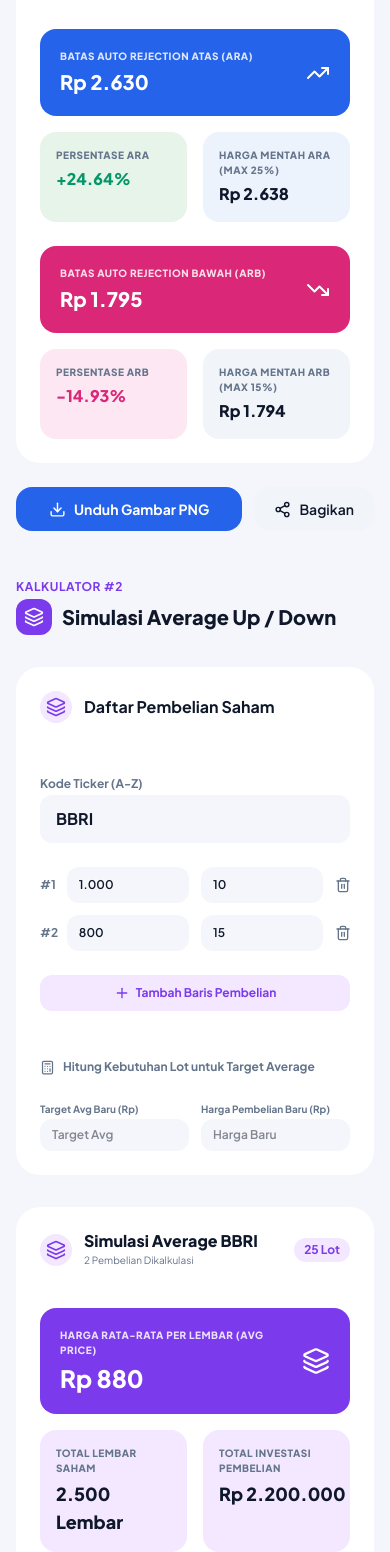
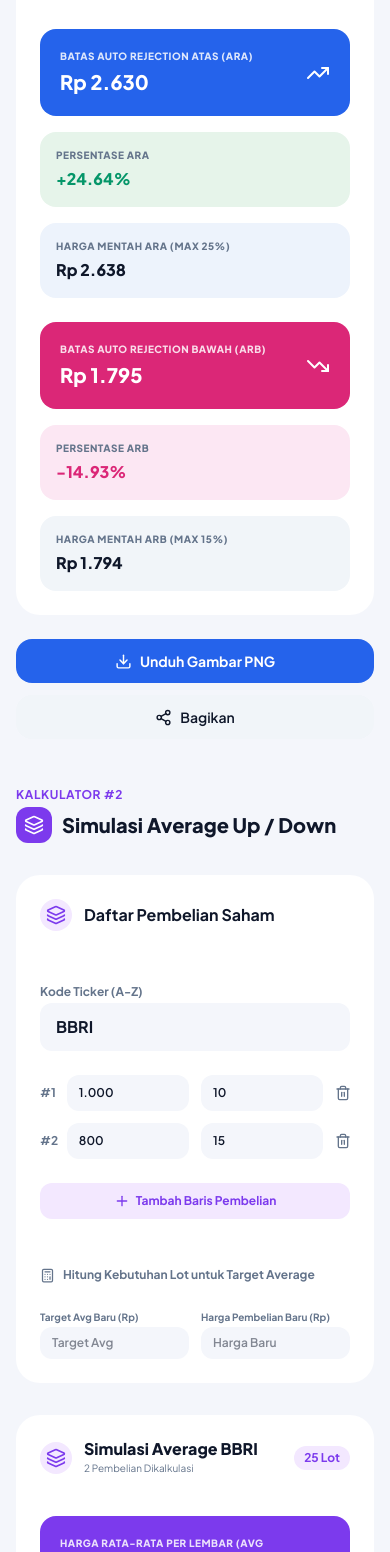
Before and after one commit to Farraskuy/credisuite-kalkulator-saham, a Next.js app: page / in a window 390 px wide. Shown: the part 1120-2672 px from the top of the page. Built offline with nearby package versions, Linux system fonts and the light colour scheme; no server answers; the database is empty.

Commit message:
FEAT :: Make card outputs and action buttons fully responsive on mobile

```diff
--- a/src/components/AraArbSection.tsx
+++ b/src/components/AraArbSection.tsx
@@ -154,7 +154,7 @@ export default function AraArbSection({ fractionRules, ticker: propTicker, onTic
             </div>
           </div>
 
-          <div className="grid grid-cols-2 gap-4 mt-4 mb-6">
+          <div className="flex flex-col gap-4 sm:grid sm:grid-cols-2 mt-4 mb-6">
             <div className="bg-sub-green text-acc-green rounded-2xl p-4 space-y-1">
               <span className="text-[10px] font-extrabold uppercase tracking-wider block text-muted">Persentase ARA</span>
               <span className="text-base font-extrabold block text-acc-green">+{result.araPercent.toFixed(2)}%</span>
@@ -178,7 +178,7 @@ export default function AraArbSection({ fractionRules, ticker: propTicker, onTic
             </div>
           </div>
 
-          <div className="grid grid-cols-2 gap-4 mt-4">
+          <div className="flex flex-col gap-4 sm:grid sm:grid-cols-2 mt-4">
             <div className="bg-sub-pink text-acc-pink rounded-2xl p-4 space-y-1">
               <span className="text-[10px] font-extrabold uppercase tracking-wider block text-muted">Persentase ARB</span>
               <span className="text-base font-extrabold block text-acc-pink">-{result.arbPercent.toFixed(2)}%</span>
--- a/src/components/AvgUpDownSection.tsx
+++ b/src/components/AvgUpDownSection.tsx
@@ -239,7 +239,7 @@ export default function AvgUpDownSection({ ticker: propTicker, onTickerChange }:
             </div>
           </div>
 
-          <div className="grid grid-cols-2 gap-4 mt-4 mb-4">
+          <div className="flex flex-col gap-4 sm:grid sm:grid-cols-2 mt-4 mb-4">
             <div className="bg-sub-purple text-acc-purple rounded-2xl p-4 space-y-1">
               <span className="text-[10px] font-extrabold uppercase tracking-wider block text-muted">Total Lembar Saham</span>
               <span className="text-lg font-extrabold block text-main">{formatNumber(result.totalLembar)} Lembar</span>
--- a/src/components/ExportCardWrapper.tsx
+++ b/src/components/ExportCardWrapper.tsx
@@ -116,7 +116,7 @@ export default function ExportCardWrapper({
       </div>
 
       {/* Buttons - NO SHADOW, NO BORDER */}
-      <div className="flex gap-3 mt-3">
+      <div className="flex flex-col sm:flex-row gap-3 mt-3">
         <button
           onClick={handleDownload}
           disabled={downloading}
--- a/src/components/PredictionSection.tsx
+++ b/src/components/PredictionSection.tsx
@@ -295,7 +295,7 @@ export default function PredictionSection({
                   </span>
                 </div>
 
-                <div className="grid grid-cols-2 gap-3">
+                <div className="flex flex-col gap-3 sm:grid sm:grid-cols-2">
                   <div className="min-w-0">
                     <span className="text-[10px] font-extrabold uppercase tracking-wider block text-muted">
                       Harga Jual Valid BEI (Ceil)
@@ -340,7 +340,7 @@ export default function PredictionSection({
                   </span>
                 </div>
 
-                <div className="grid grid-cols-2 gap-3">
+                <div className="flex flex-col gap-3 sm:grid sm:grid-cols-2">
                   <div className="min-w-0">
                     <span className="text-[10px] font-extrabold uppercase tracking-wider text-muted flex flex-wrap items-center gap-1">
                       Harga Jual Valid BEI (Floor)
```
